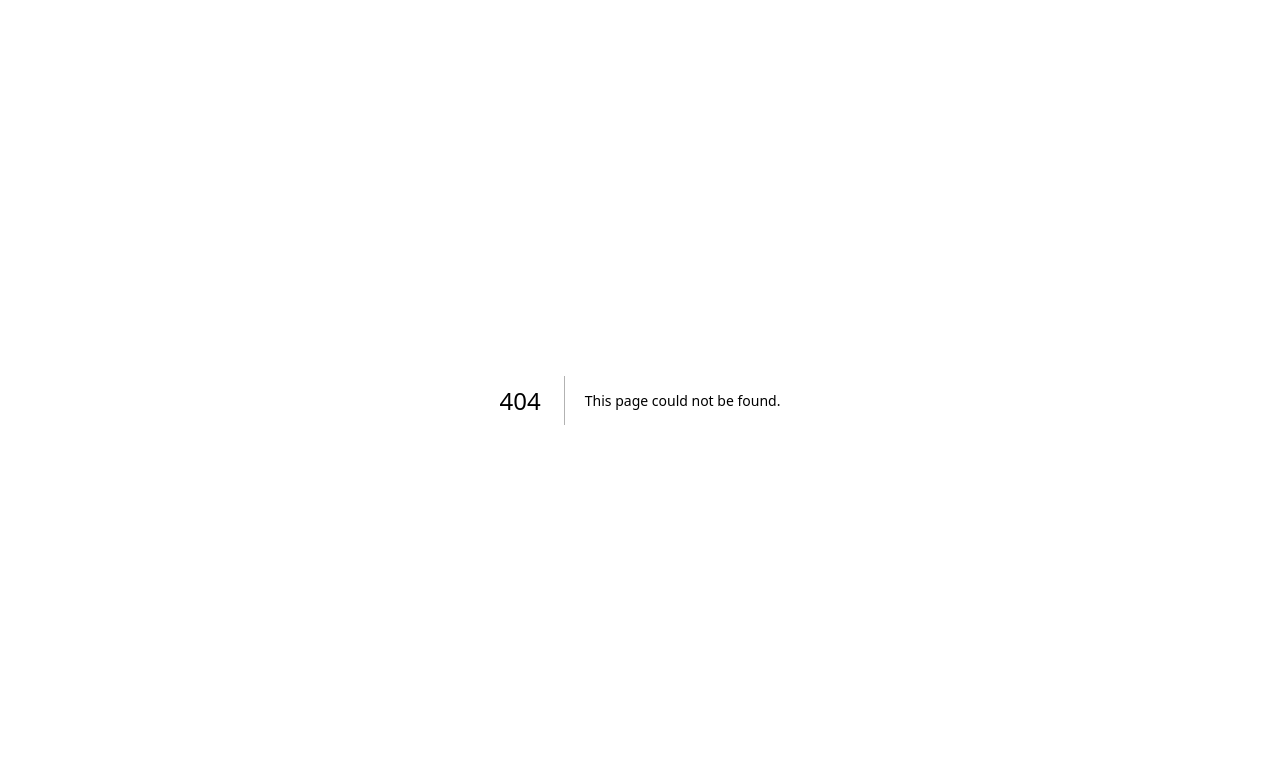
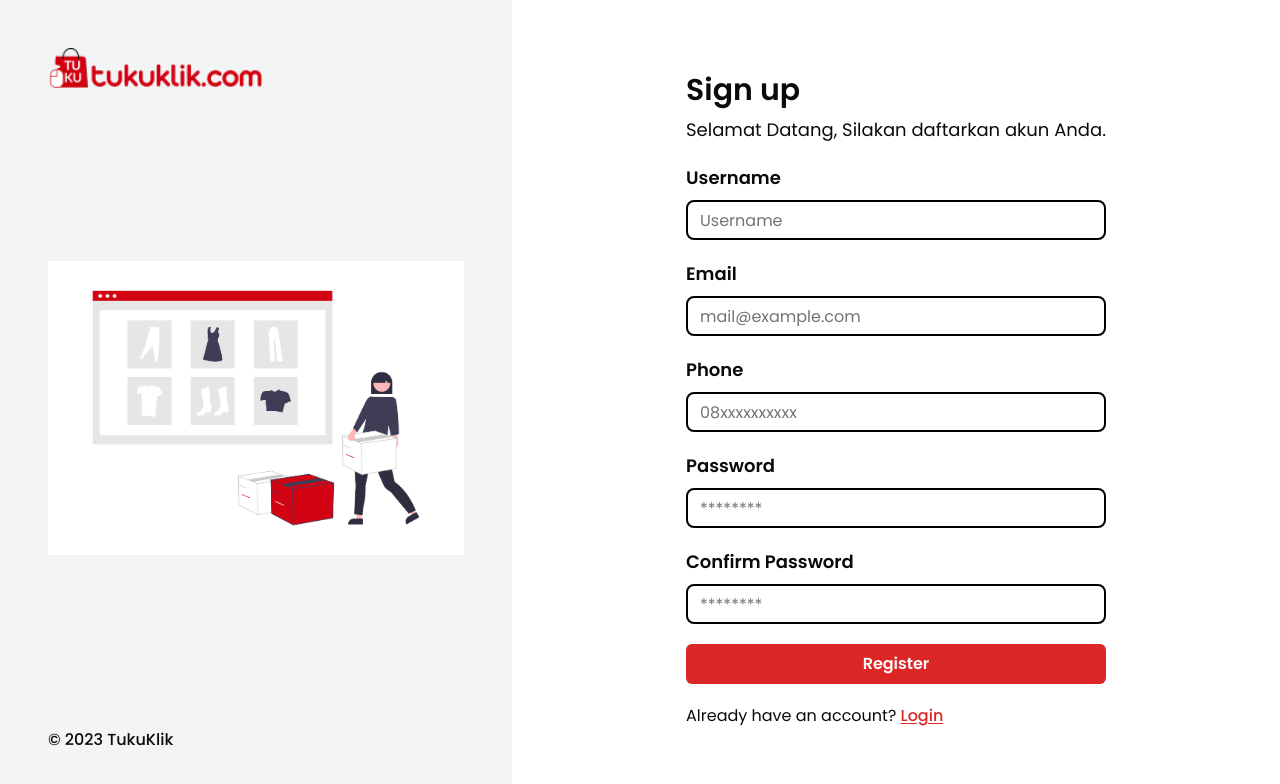
Before and after one commit to Alivan21/tukuklik-nextjs, a Next.js app: page /register in a window 1280 px wide. Before the commit this address had no page. Shown: the top 784 px of the page. Built offline with nearby package versions, Linux system fonts and the light colour scheme.

Commit message:
feat: atuh pages

```diff
--- a/src/app/(auth)/layout.tsx
+++ b/src/app/(auth)/layout.tsx
@@ -1,10 +1,24 @@
+import Image from "next/image";
+import Link from "next/link";
+import Logo from "@/assets/logo.png";
+
 function AuthLayout({ children }: { children: React.ReactNode }) {
   return (
-    <main>
-      <div className="flex min-h-screen flex-col items-center justify-center bg-gray-50 py-12 sm:px-6 lg:px-8">
-        <div className="flex w-full max-w-md flex-col items-center justify-center bg-white px-4 py-8 shadow sm:rounded-lg sm:px-10">
-          {children}
+    <main className="flex min-h-screen">
+      <div className="flex w-full flex-row">
+        {/* Sidebar */}
+        <div className="hidden flex-col justify-between bg-gray-100 lg:flex lg:max-w-sm lg:p-8 xl:max-w-lg xl:p-12">
+          <div className="flex items-center justify-start space-x-3">
+            <Link href="/">
+              <Image alt="logo" className="h-10 w-auto" height={192} src={Logo} width={192} />
+            </Link>
+          </div>
+          <div className="space-y-5">
+            <Image alt="logo" className="h-auto w-auto" height={640} src="/auth.png" width={640} />
+          </div>
+          <p className="font-medium">© 2023 TukuKlik</p>
         </div>
+        {children}
       </div>
     </main>
   );
--- /dev/null
+++ b/src/app/(auth)/login/page.tsx
@@ -0,0 +1,62 @@
+import Image from "next/image";
+import Link from "next/link";
+import Logo from "@/assets/logo.png";
+import { Button } from "@/components/ui/button";
+import { Input } from "@/components/ui/input";
+import { Label } from "@/components/ui/label";
+
+function LoginPage() {
+  return (
+    <div className="relative flex flex-1 flex-col items-center justify-center px-10">
+      <div className="mb-6 flex w-full items-center justify-center py-4 lg:hidden">
+        <Link href="/">
+          <Image alt="logo" className="h-9 w-auto" height={192} src={Logo} width={192} />
+        </Link>
+      </div>
+      {/* Login box */}
+      <div className="inline-flex max-w-lg flex-col justify-center space-y-5">
+        <div className="flex flex-col space-y-2">
+          <h2 className="text-2xl font-bold md:text-3xl">Sign in</h2>
+          <p className="text-base md:text-lg">Selamat Datang Kembali, Silakan masukkan detail Anda.</p>
+        </div>
+        <form className="flex max-w-md flex-col space-y-5">
+          <div className="inline-flex flex-col gap-2">
+            <Label className="text-lg font-bold" htmlFor="username">
+              Username
+            </Label>
+            <Input
+              autoComplete="username"
+              className="flex rounded-lg border-2 border-black font-medium placeholder:font-normal"
+              id="username"
+              name="username"
+              placeholder="Username"
+              type="text"
+            />
+          </div>
+          <div className="inline-flex flex-col gap-2">
+            <Label className="text-lg font-bold" htmlFor="password">
+              Password
+            </Label>
+            <Input
+              className="flex rounded-lg border-2 border-black font-medium placeholder:font-normal"
+              id="password"
+              name="password"
+              placeholder="********"
+              type="password"
+            />
+          </div>
+          <Button className="bg-red-600 px-3 py-2 text-base font-bold hover:bg-red-700 md:px-4 md:py-3" type="submit">
+            Login
+          </Button>
+          <div>
+            <span className="text-base">Don&apos;t have an account? </span>
+            <Link className="font-medium text-red-600 underline underline-offset-2" href="/register">
+              Register
+            </Link>
+          </div>
+        </form>
+      </div>
+    </div>
+  );
+}
+export default LoginPage;
--- /dev/null
+++ b/src/app/(auth)/register/page.tsx
@@ -0,0 +1,100 @@
+import Image from "next/image";
+import Link from "next/link";
+import Logo from "@/assets/logo.png";
+import { Button } from "@/components/ui/button";
+import { Input } from "@/components/ui/input";
+import { Label } from "@/components/ui/label";
+
+function RegisterPage() {
+  return (
+    <div className="relative flex flex-1 flex-col items-center justify-center px-10">
+      <div className="mb-6 flex w-full items-center justify-center py-4 lg:hidden">
+        <Link href="/">
+          <Image alt="logo" className="h-9 w-auto" height={192} src={Logo} width={192} />
+        </Link>
+      </div>
+      {/* Login box */}
+      <div className="inline-flex max-w-lg flex-col justify-center space-y-5">
+        <div className="flex flex-col space-y-2">
+          <h2 className="text-2xl font-bold md:text-3xl">Sign up</h2>
+          <p className="text-base md:text-lg">Selamat Datang, Silakan daftarkan akun Anda.</p>
+        </div>
+        <form className="flex max-w-md flex-col space-y-5">
+          <div className="inline-flex flex-col gap-2">
+            <Label className="text-lg font-bold" htmlFor="username">
+              Username
+            </Label>
+            <Input
+              autoComplete="username"
+              className="flex rounded-lg border-2 border-black font-medium placeholder:font-normal"
+              id="username"
+              name="username"
+              placeholder="Username"
+              type="text"
+            />
+          </div>
+          <div className="inline-flex flex-col gap-2">
+            <Label className="text-lg font-bold" htmlFor="email">
+              Email
+            </Label>
+            <Input
+              autoComplete="email"
+              className="flex rounded-lg border-2 border-black font-medium placeholder:font-normal"
+              id="email"
+              name="email"
+              placeholder="mail@example.com"
+              type="email"
+            />
+          </div>
+          <div className="inline-flex flex-col gap-2">
+            <Label className="text-lg font-bold" htmlFor="phone">
+              Phone
+            </Label>
+            <Input
+              autoComplete="phone"
+              className="flex rounded-lg border-2 border-black font-medium placeholder:font-normal"
+              id="phone"
+              name="phone"
+              placeholder="08xxxxxxxxxx"
+              type="phone"
+            />
+          </div>
+          <div className="inline-flex flex-col gap-2">
+            <Label className="text-lg font-bold" htmlFor="password">
+              Password
+            </Label>
+            <Input
+              className="flex rounded-lg border-2 border-black font-medium placeholder:font-normal"
+              id="password"
+              name="password"
+              placeholder="********"
+              type="password"
+            />
+          </div>
+          <div className="inline-flex flex-col gap-2">
+            <Label className="text-lg font-bold" htmlFor="confirmPassword">
+              Confirm Password
+            </Label>
+            <Input
+              className="flex rounded-lg border-2 border-black font-medium placeholder:font-normal"
+              id="confirmPassword"
+              name="confirmPassword"
+              placeholder="********"
+              type="password"
+            />
+          </div>
+          <Button className="bg-red-600 px-3 py-2 text-base font-bold hover:bg-red-700 md:px-4 md:py-3" type="submit">
+            Register
+          </Button>
+          <div>
+            <span className="text-base">Already have an account? </span>
+            <Link className="font-medium text-red-600 underline underline-offset-2" href="/login">
+              Login
+            </Link>
+          </div>
+        </form>
+      </div>
+    </div>
+  );
+}
+export default RegisterPage;
--- a/src/components/ui/input.tsx
+++ b/src/components/ui/input.tsx
@@ -7,7 +7,7 @@ const Input = React.forwardRef<HTMLInputElement, InputProps>(({ className, type,
   return (
     <input
       className={cn(
-        "flex h-10 w-full rounded-md border border-input bg-background px-3 py-2 text-sm ring-offset-background file:border-0 file:bg-transparent file:text-sm file:font-medium placeholder:text-muted-foreground focus-visible:outline-none disabled:cursor-not-allowed disabled:opacity-50",
+        "flex h-10 w-full rounded-md border border-input bg-background p-3 text-base ring-offset-background file:border-0 file:bg-transparent file:text-sm file:font-medium placeholder:text-muted-foreground focus-visible:outline-none disabled:cursor-not-allowed disabled:opacity-50",
         className
       )}
       ref={ref}
```
Also changed, not shown: public/auth.png (added).
